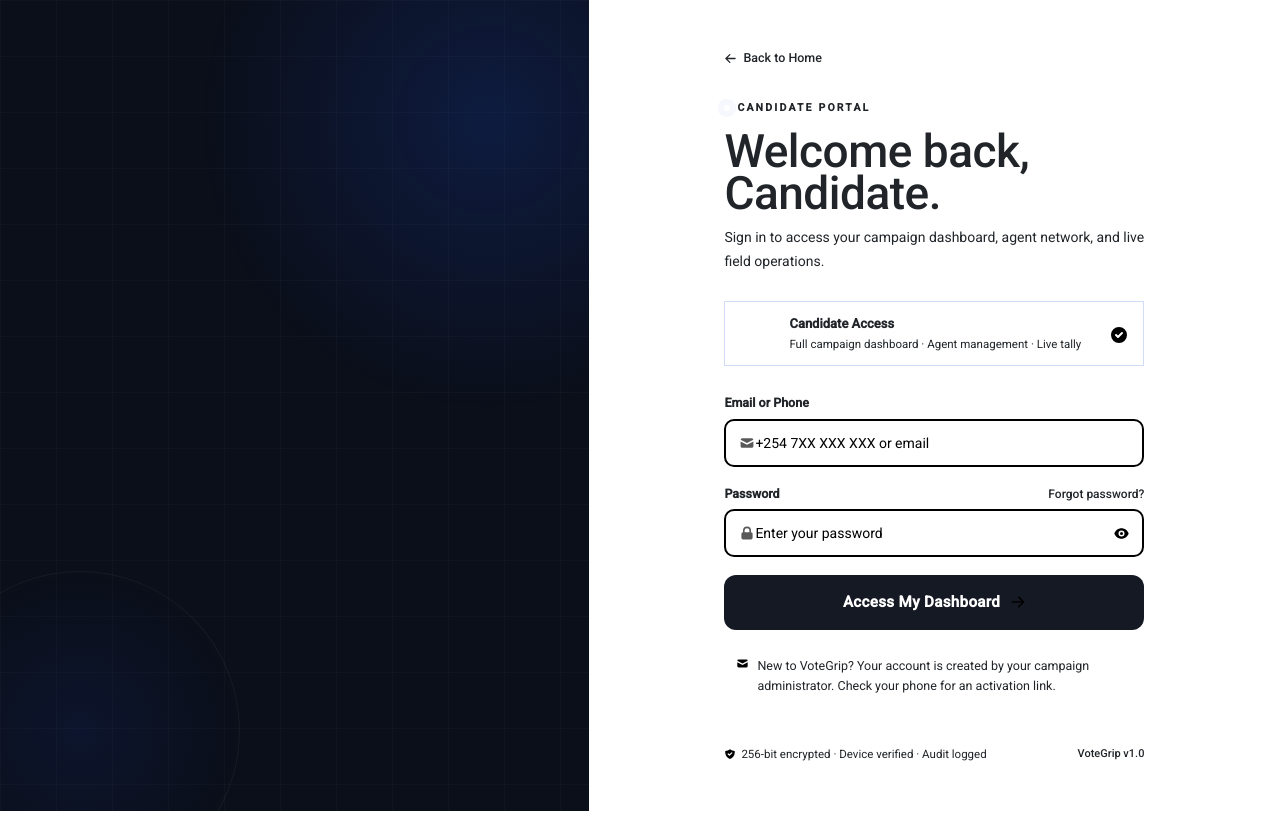
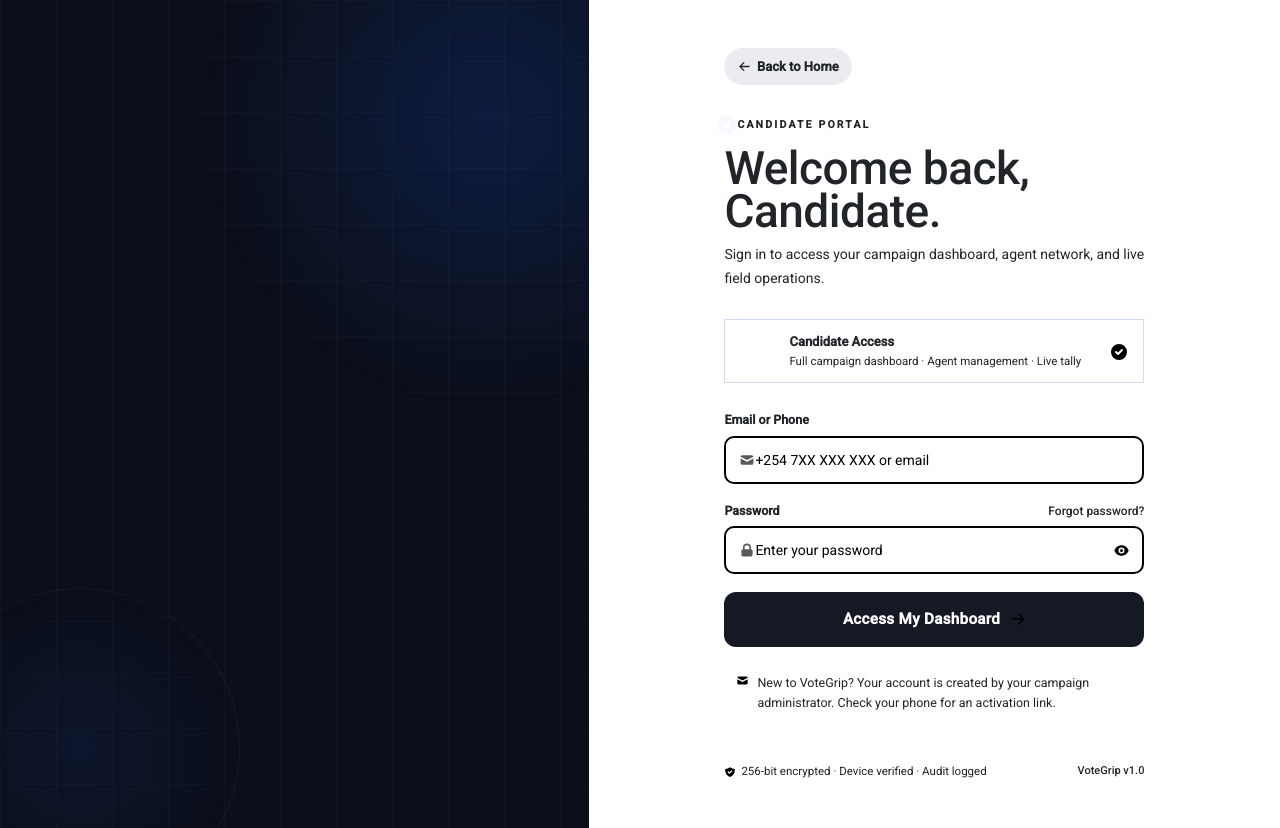
Before and after one commit to dennis027/test-votegrip, an Angular app: page /login in a window 1280 px wide. Built offline with nearby package versions, Linux system fonts and the light colour scheme.

Commit message:
make back button more visible

```diff
--- a/src/app/components/auth/login/login.css
+++ b/src/app/components/auth/login/login.css
@@ -203,12 +203,19 @@ body {
 /* Back link */
 .back-link {
   display: inline-flex; align-items: center; gap: 6px;
-  font-size: 12.5px; font-weight: 500;
-  color: var(--ink-muted); text-decoration: none;
+  font-size: 13px; font-weight: 600;
+  color: var(--ink);
+  text-decoration: none;
   margin-bottom: 2rem;
-  transition: color 0.15s;
+  padding: 0.55rem 0.85rem;
+  border-radius: 999px;
+  background: rgba(2, 24, 78, 0.08);
+  transition: all 0.15s ease;
 }
-.back-link:hover { color: var(--accent); }
+.back-link:hover {
+  color: var(--accent-hover);
+  background: rgba(26,79,214,0.16);
+}
 .back-link svg { width: 13px; height: 13px; fill: currentColor; }
 
 /* Form header */
--- a/src/app/components/auth/request-reset-password/request-reset-password.css
+++ b/src/app/components/auth/request-reset-password/request-reset-password.css
@@ -170,17 +170,24 @@ body {
 }
 
 /* Back button */
-.back-btn {
+.back-link {
   display: inline-flex; align-items: center; gap: 6px;
-  background: none; border: none; cursor: pointer;
-  font-family: var(--font-body); font-size: 12.5px; font-weight: 500;
-  color: var(--ink-muted); padding: 0;
+  font-size: 13px; font-weight: 600;
+  color: var(--ink);
+  text-decoration: none;
   margin-bottom: 2rem;
-  transition: color 0.15s;
-  color: black  ;
+  padding: 0.55rem 0.85rem;
+  border-radius: 999px;
+  border: none;
+  background: rgba(2, 24, 78, 0.08);
+  transition: all 0.15s ease;
 }
-.back-btn:hover { color: var(--accent); }
-.back-btn svg { width: 13px; height: 13px; fill: currentColor; }
+.back-link:hover {
+  color: var(--accent-hover);
+  background: rgba(26,79,214,0.16);
+}
+.back-link svg { width: 13px; height: 13px; fill: currentColor; }
+
 
 /* Form header */
 .form-eyebrow {
--- a/src/app/components/auth/request-reset-password/request-reset-password.html
+++ b/src/app/components/auth/request-reset-password/request-reset-password.html
@@ -71,7 +71,7 @@
     <div class="form-inner">
 
       <!-- Back to login -->
-      <button class="back-btn" (click)="backToLogin()">
+      <button class="back-link" (click)="backToLogin()">
         <svg viewBox="0 0 20 20" fill="currentColor">
           <path fill-rule="evenodd" d="M9.707 16.707a1 1 0 01-1.414 0l-6-6a1 1 0 010-1.414l6-6a1 1 0 011.414 1.414L5.414 9H17a1 1 0 110 2H5.414l4.293 4.293a1 1 0 010 1.414z" clip-rule="evenodd"/>
         </svg>
--- a/src/app/components/auth/reset-password/reset-password.css
+++ b/src/app/components/auth/reset-password/reset-password.css
@@ -55,9 +55,25 @@
 .form-panel { flex:1;display:flex;align-items:flex-start;justify-content:center;padding:3rem 2rem;background:var(--white);overflow-y:auto; }
 .form-inner { width:100%;max-width:440px;animation:fadeUp 0.6s ease 0.1s both; }
 
-.back-btn { display:inline-flex;align-items:center;gap:0.5rem;background:none;border:none;cursor:pointer;font-family:var(--font-body);font-size:0.82rem;font-weight:600;color:var(--text-muted);padding:0;margin-bottom:2rem;transition:color 0.2s; }
-.back-btn:hover { color:var(--blue-mid); }
-.back-btn svg { width:15px;height:15px;fill:currentColor; }
+.back-link {
+  display: inline-flex; align-items: center; gap: 6px;
+  font-size: 13px; font-weight: 600;
+  color: var(--ink);
+  text-decoration: none;
+  margin-bottom: 2rem;
+  padding: 0.55rem 0.85rem;
+  border-radius: 999px;
+  border: none;
+  background: rgba(2, 24, 78, 0.08);
+  transition: all 0.15s ease;
+}
+.back-link:hover {
+  color: var(--accent-hover);
+  background: rgba(26,79,214,0.16);
+}
+.back-link svg { width: 13px; height: 13px; fill: currentColor; }
+
+
 
 .form-eyebrow { display:flex;align-items:center;gap:0.5rem;font-size:0.72rem;font-weight:600;text-transform:uppercase;letter-spacing:0.08em;color:var(--blue-mid);margin-bottom:0.9rem; }
 .eyebrow-dot  { width:8px;height:8px;border-radius:50%;background:var(--blue-accent);display:inline-block;animation:pulse 2s infinite; }
--- a/src/app/components/auth/reset-password/reset-password.html
+++ b/src/app/components/auth/reset-password/reset-password.html
@@ -73,7 +73,7 @@
     <div class="form-inner">
 
       <!-- Back -->
-      <button class="back-btn" (click)="backToRequest()">
+      <button class="back-link" (click)="backToRequest()">
         <svg viewBox="0 0 20 20" fill="currentColor">
           <path fill-rule="evenodd" d="M9.707 16.707a1 1 0 01-1.414 0l-6-6a1 1 0 010-1.414l6-6a1 1 0 011.414 1.414L5.414 9H17a1 1 0 110 2H5.414l4.293 4.293a1 1 0 010 1.414z" clip-rule="evenodd"/>
         </svg>
```
